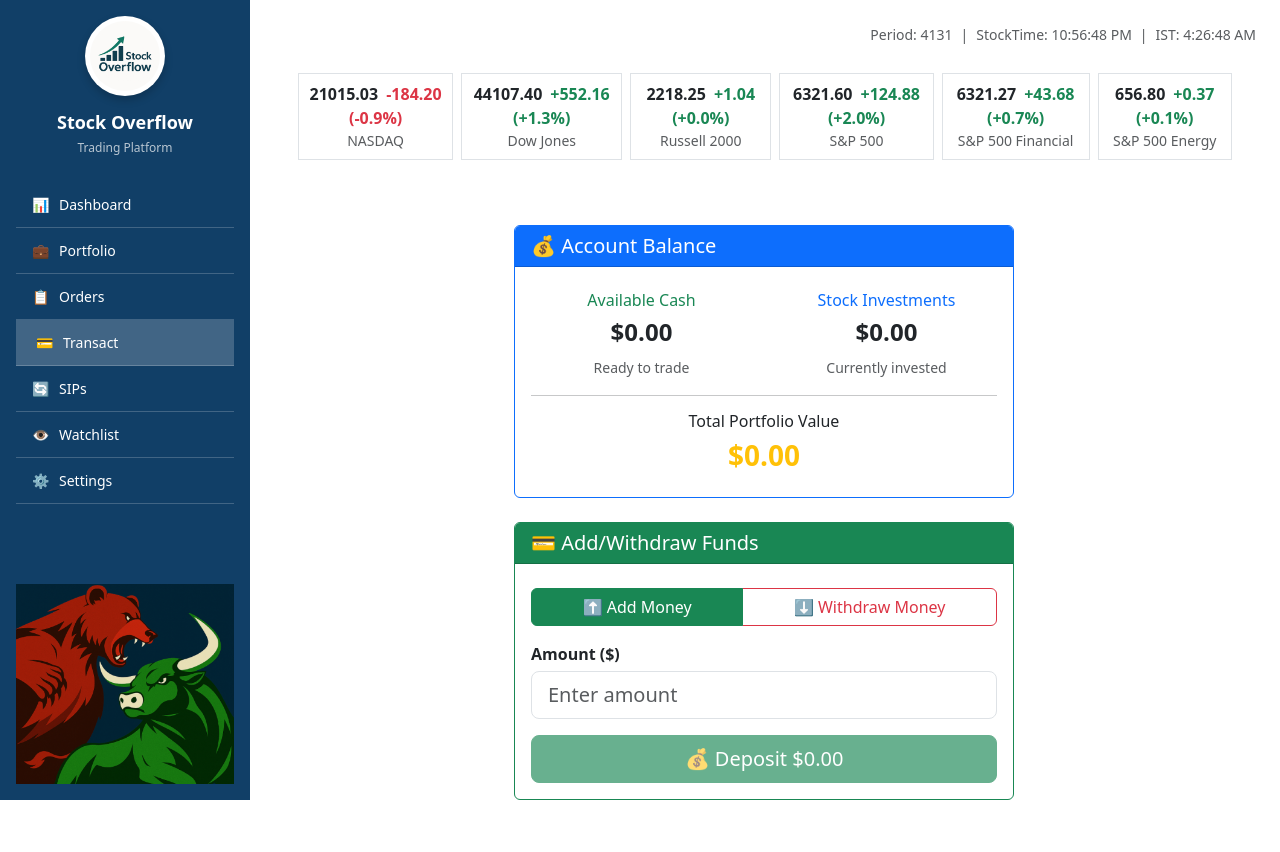
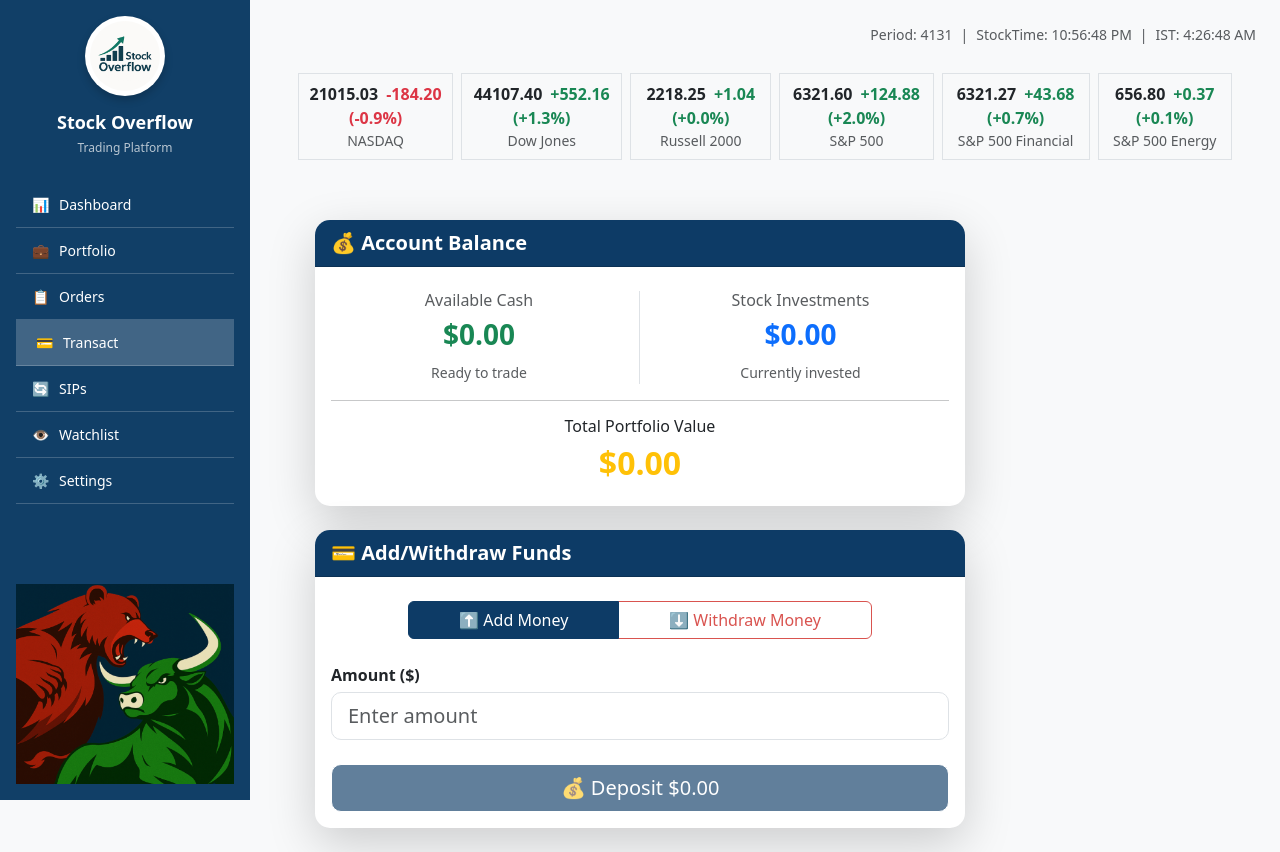
Before and after one commit to sachinprasanna7/StockOverflow-frotend, a React (Create React App) app: page /transact in a window 1280 px wide. Before the commit the page ends 829 px from the top, so only its background shows below. Built offline with nearby package versions, Linux system fonts and the light colour scheme; no server answers; a web font is replaced by a local one; what webfontloader would draw is missing.

Commit message:
Beautified the Transact page

```diff
--- a/src/pages/TransactPage.js
+++ b/src/pages/TransactPage.js
@@ -4,59 +4,33 @@ import Sidebar from '../components/Sidebar';
 import TimePeriod from '../components/TimePeriod';
 import IndexDataRibbon from '../components/IndexDataRibbon';
 import axios from 'axios';
-import '../styles/PortfolioPage.css'; // Import custom CSS for styling
+import '../styles/PortfolioPage.css';
 
 export default function TransactPage() {
-  const [portfolio, setPortfolio] = useState([]);
   const [error, setError] = useState(null);
-  const [loading, setLoading] = useState(true);
+  const [tradingBalance, setTradingBalance] = useState({ amount: 0, loading: false });
+  const [stockInvestments, setStockInvestments] = useState({ amount: 0, loading: false });
+  const [transaction, setTransaction] = useState({ type: 'deposit', amount: '', loading: false });
 
-  const [tradingBalance, setTradingBalance] = useState({
-    amount: 0,
-    loading: false
-  });
-
-  const [stockInvestments, setStockInvestments] = useState({
-    amount: 0,
-    loading: false
-  });
-
-  const [transaction, setTransaction] = useState({
-    type: 'deposit',
-    amount: '',
-    loading: false
-  });
-
-  // Fetch portfolio & calculate stock investments
+  // Fetch stock investments
   const fetchStockInvestments = async () => {
     try {
       setStockInvestments(prev => ({ ...prev, loading: true }));
-      const stockInvestmentsRes = await fetch('http://localhost:8080/useraccount/getStockInvestmentsMoney?userId=1');
-      const stockInvestmentsData = await stockInvestmentsRes.json();
-
-      setStockInvestments({
-        amount: stockInvestmentsData.stock_investments_money,
-        loading: false
-      });
-
+      const res = await fetch('http://localhost:8080/useraccount/getStockInvestmentsMoney?userId=1');
+      const data = await res.json();
+      setStockInvestments({ amount: data.stock_investments_money, loading: false });
     } catch (err) {
       setError(err.message || 'Failed to load investments');
       setStockInvestments(prev => ({ ...prev, loading: false }));
     }
   };
 
-  // Fetch current trading balance
+  // Fetch trading balance
   const fetchTradingBalance = async () => {
     try {
       setTradingBalance(prev => ({ ...prev, loading: true }));
-      const response = await axios.get(
-        'http://localhost:8080/useraccount/getTradingMoney?userId=1'
-      );
-      setTradingBalance({
-        amount: response.data.trading_money,
-        loading: false
-      });
-      console.log('Trading Balance:', response.data.trading_money);
+      const response = await axios.get('http://localhost:8080/useraccount/getTradingMoney?userId=1');
+      setTradingBalance({ amount: response.data.trading_money, loading: false });
     } catch (error) {
       console.error('Error fetching balance:', error);
       setTradingBalance(prev => ({ ...prev, loading: false }));
@@ -69,46 +43,22 @@ export default function TransactPage() {
       alert('Please enter a valid amount');
       return;
     }
-
     const amount = parseFloat(transaction.amount);
-
     if (transaction.type === 'withdraw' && amount > tradingBalance.amount) {
       alert('Insufficient funds');
       return;
     }
-
     try {
       setTransaction(prev => ({ ...prev, loading: true }));
-
-      await axios.post(
-        'http://localhost:8080/useraccount/updateTradingMoney',
-        null,
-        {
-          params: {
-            userId: 1,
-            amount: amount,
-            isDeposit: transaction.type === 'deposit'
-          }
-        }
-      );
-
+      await axios.post('http://localhost:8080/useraccount/updateTradingMoney', null, {
+        params: { userId: 1, amount: amount, isDeposit: transaction.type === 'deposit' }
+      });
       setTradingBalance(prev => ({
         ...prev,
-        amount:
-          transaction.type === 'deposit'
-            ? prev.amount + amount
-            : prev.amount - amount
+        amount: transaction.type === 'deposit' ? prev.amount + amount : prev.amount - amount
       }));
-
-      setTransaction({
-        type: 'deposit',
-        amount: '',
-        loading: false
-      });
-
-      alert(
-        `${transaction.type === 'deposit' ? 'Deposit' : 'Withdrawal'} successful!`
-      );
+      setTransaction({ type: 'deposit', amount: '', loading: false });
+      alert(`${transaction.type === 'deposit' ? 'Deposit' : 'Withdrawal'} successful!`);
     } catch (error) {
       console.error('Transaction error:', error);
       alert('Transaction failed. Please try again.');
@@ -116,98 +66,110 @@ export default function TransactPage() {
     }
   };
 
-  // Initial load
   useEffect(() => {
     fetchTradingBalance();
     fetchStockInvestments();
   }, []);
 
   return (
-    <div className="d-flex min-vh-100">
+    <div className="d-flex min-vh-100 bg-light">
       <Sidebar />
-      <div className="flex-grow-1 bg-white p-4">
+      <div className="flex-grow-1 p-4">
         <TimePeriod />
         <IndexDataRibbon />
 
-        <div className="container d-flex flex-column align-items-center mt-4 custom-layout">
-          {/* Balance Card */}
+        <div className="container mt-4">
+          {/* Account Balance Card */}
           <div
-            className="card border-primary mb-4"
-            style={{ maxWidth: '500px', width: '100%' }}
+            className="card shadow-lg border-0 mb-4"
+            style={{ borderRadius: '15px', maxWidth: '650px', margin: '0 auto' }}
           >
-            <div className="card-header bg-primary text-white">
-              <h5 className="mb-0">💰 Account Balance</h5>
+            <div
+              className="card-header d-flex align-items-center"
+              style={{
+                backgroundColor: '#0d3b66',
+                color: '#ffffff',
+                fontSize: '1.25rem',
+                fontWeight: '600',
+                borderTopLeftRadius: '15px',
+                borderTopRightRadius: '15px'
+              }}
+            >
+              💰 Account Balance
             </div>
             <div className="card-body text-center">
-              <div className="row">
-                <div className="col-6">
-                  <h6 className="text-success">Available Cash</h6>
-                  <h4 className="fw-bold">
+              <div className="row g-4">
+                <div className="col-6 border-end">
+                  <h6 className="text-muted">Available Cash</h6>
+                  <h3 className="fw-bold text-success">
                     {tradingBalance.loading ? (
-                      <div
-                        className="spinner-border text-success"
-                        role="status"
-                      ></div>
+                      <div className="spinner-border text-success" role="status"></div>
                     ) : (
-                      `$${tradingBalance.amount.toLocaleString('en-US', {
-                        minimumFractionDigits: 2
-                      })}`
+                      `$${tradingBalance.amount.toLocaleString('en-US', { minimumFractionDigits: 2 })}`
                     )}
-                  </h4>
+                  </h3>
                   <small className="text-muted">Ready to trade</small>
                 </div>
                 <div className="col-6">
-                  <h6 className="text-primary">Stock Investments</h6>
-                  <h4 className="fw-bold">
+                  <h6 className="text-muted">Stock Investments</h6>
+                  <h3 className="fw-bold text-primary">
                     {stockInvestments.loading ? (
-                      <div
-                        className="spinner-border text-primary"
-                        role="status"
-                      ></div>
+                      <div className="spinner-border text-primary" role="status"></div>
                     ) : (
-                      `$${stockInvestments.amount.toLocaleString('en-US', {
-                        minimumFractionDigits: 2
-                      })}`
+                      `$${stockInvestments.amount.toLocaleString('en-US', { minimumFractionDigits: 2 })}`
                     )}
-                  </h4>
+                  </h3>
                   <small className="text-muted">Currently invested</small>
                 </div>
               </div>
               <hr />
-              <h6>Total Portfolio Value</h6>
-              <h3 className="fw-bold text-warning">
-                ${(tradingBalance.amount + stockInvestments.amount).toLocaleString(
-                  'en-US',
-                  { minimumFractionDigits: 2 }
-                )}
-              </h3>
+              <h6 className="mt-3">Total Portfolio Value</h6>
+              <h2 className="fw-bold text-warning">
+                ${(tradingBalance.amount + stockInvestments.amount).toLocaleString('en-US', {
+                  minimumFractionDigits: 2
+                })}
+              </h2>
             </div>
           </div>
 
           {/* Transaction Form */}
           <div
-            className="card border-success"
-            style={{ maxWidth: '500px', width: '100%' }}
+            className="card shadow-lg border-0"
+            style={{ borderRadius: '15px', maxWidth: '650px', margin: '0 auto' }}
           >
-            <div className="card-header bg-success text-white">
-              <h5 className="mb-0">💳 Add/Withdraw Funds</h5>
+            <div
+              className="card-header"
+              style={{
+                backgroundColor: '#0d3b66',
+                color: '#ffffff',
+                fontSize: '1.25rem',
+                fontWeight: '600',
+                borderTopLeftRadius: '15px',
+                borderTopRightRadius: '15px'
+              }}
+            >
+              💳 Add/Withdraw Funds
             </div>
             <div className="card-body">
               {/* Transaction Type */}
-              <div className="mb-3">
-                <div className="btn-group w-100" role="group">
+              <div className="mb-4 text-center">
+                <div className="btn-group w-75" role="group">
                   <input
                     type="radio"
                     className="btn-check"
                     name="transactionType"
                     id="deposit"
                     checked={transaction.type === 'deposit'}
-                    onChange={() =>
-                      setTransaction(prev => ({ ...prev, type: 'deposit' }))
-                    }
+                    onChange={() => setTransaction(prev => ({ ...prev, type: 'deposit' }))}
                   />
                   <label
-                    className="btn btn-outline-success"
+                    className="btn"
+                    style={{
+                      backgroundColor: transaction.type === 'deposit' ? '#0d3b66' : '#ffffff',
+                      color: transaction.type === 'deposit' ? '#ffffff' : '#0d3b66',
+                      border: '1px solid #0d3b66',
+                      fontWeight: '500'
+                    }}
                     htmlFor="deposit"
                   >
                     ⬆️ Add Money
@@ -219,12 +181,16 @@ export default function TransactPage() {
                     name="transactionType"
                     id="withdraw"
                     checked={transaction.type === 'withdraw'}
-                    onChange={() =>
-                      setTransaction(prev => ({ ...prev, type: 'withdraw' }))
-                    }
+                    onChange={() => setTransaction(prev => ({ ...prev, type: 'withdraw' }))}
                   />
                   <label
-                    className="btn btn-outline-danger"
+                    className="btn"
+                    style={{
+                      backgroundColor: transaction.type === 'withdraw' ? '#d9534f' : '#ffffff',
+                      color: transaction.type === 'withdraw' ? '#ffffff' : '#d9534f',
+                      border: '1px solid #d9534f',
+                      fontWeight: '500'
+                    }}
                     htmlFor="withdraw"
                   >
                     ⬇️ Withdraw Money
@@ -233,7 +199,7 @@ export default function TransactPage() {
               </div>
 
               {/* Amount Input */}
-              <div className="mb-3">
+              <div className="mb-4">
                 <label className="form-label fw-semibold">Amount ($)</label>
                 <input
                   type="number"
@@ -242,45 +208,36 @@ export default function TransactPage() {
                   step="0.01"
                   min="0"
                   value={transaction.amount}
-                  onChange={e =>
-                    setTransaction(prev => ({
-                      ...prev,
-                      amount: e.target.value
-                    }))
-                  }
+                  onChange={e => setTransaction(prev => ({ ...prev, amount: e.target.value }))}
+                  style={{ borderRadius: '10px' }}
                 />
                 {transaction.type === 'withdraw' && (
                   <small className="text-muted">
                     Available: $
-                    {tradingBalance.amount.toLocaleString('en-US', {
-                      minimumFractionDigits: 2
-                    })}
+                    {tradingBalance.amount.toLocaleString('en-US', { minimumFractionDigits: 2 })}
                   </small>
                 )}
               </div>
 
               {/* Submit Button */}
               <button
-                className={`btn ${
-                  transaction.type === 'deposit'
-                    ? 'btn-success'
-                    : 'btn-danger'
-                } btn-lg w-100`}
+                className="btn btn-lg w-100"
+                style={{
+                  backgroundColor: transaction.type === 'deposit' ? '#0d3b66' : '#d9534f',
+                  color: '#ffffff',
+                  borderRadius: '10px',
+                  fontWeight: '500'
+                }}
                 onClick={handleTransaction}
                 disabled={transaction.loading || !transaction.amount}
               >
                 {transaction.loading ? (
                   <>
-                    <span
-                      className="spinner-border spinner-border-sm me-2"
-                      role="status"
-                    ></span>
+                    <span className="spinner-border spinner-border-sm me-2" role="status"></span>
                     Processing...
                   </>
                 ) : (
-                  `${transaction.type === 'deposit' ? '💰 Deposit' : '💸 Withdraw'} $${
-                    transaction.amount || '0.00'
-                  }`
+                  `${transaction.type === 'deposit' ? '💰 Deposit' : '💸 Withdraw'} $${transaction.amount || '0.00'}`
                 )}
               </button>
             </div>
```
